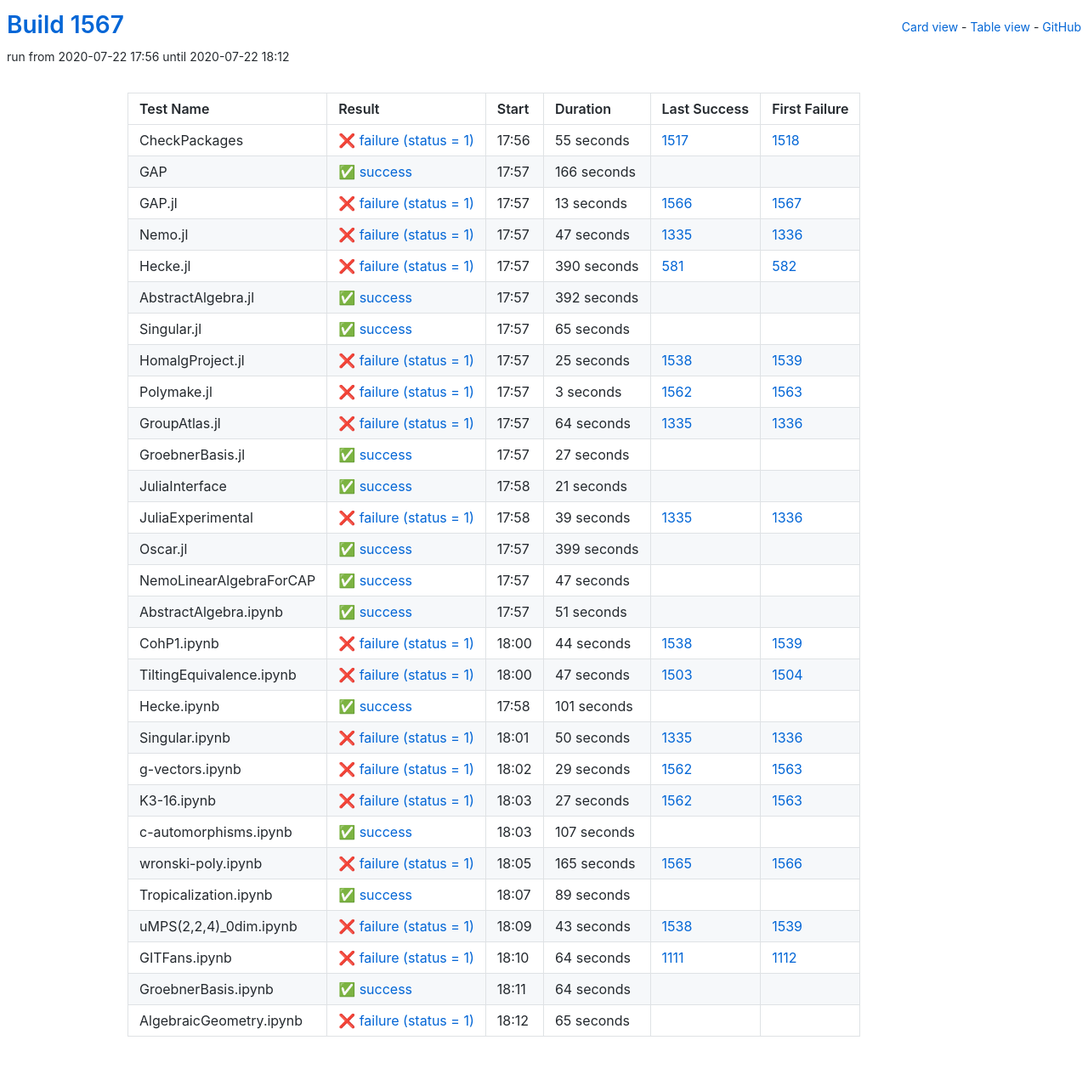
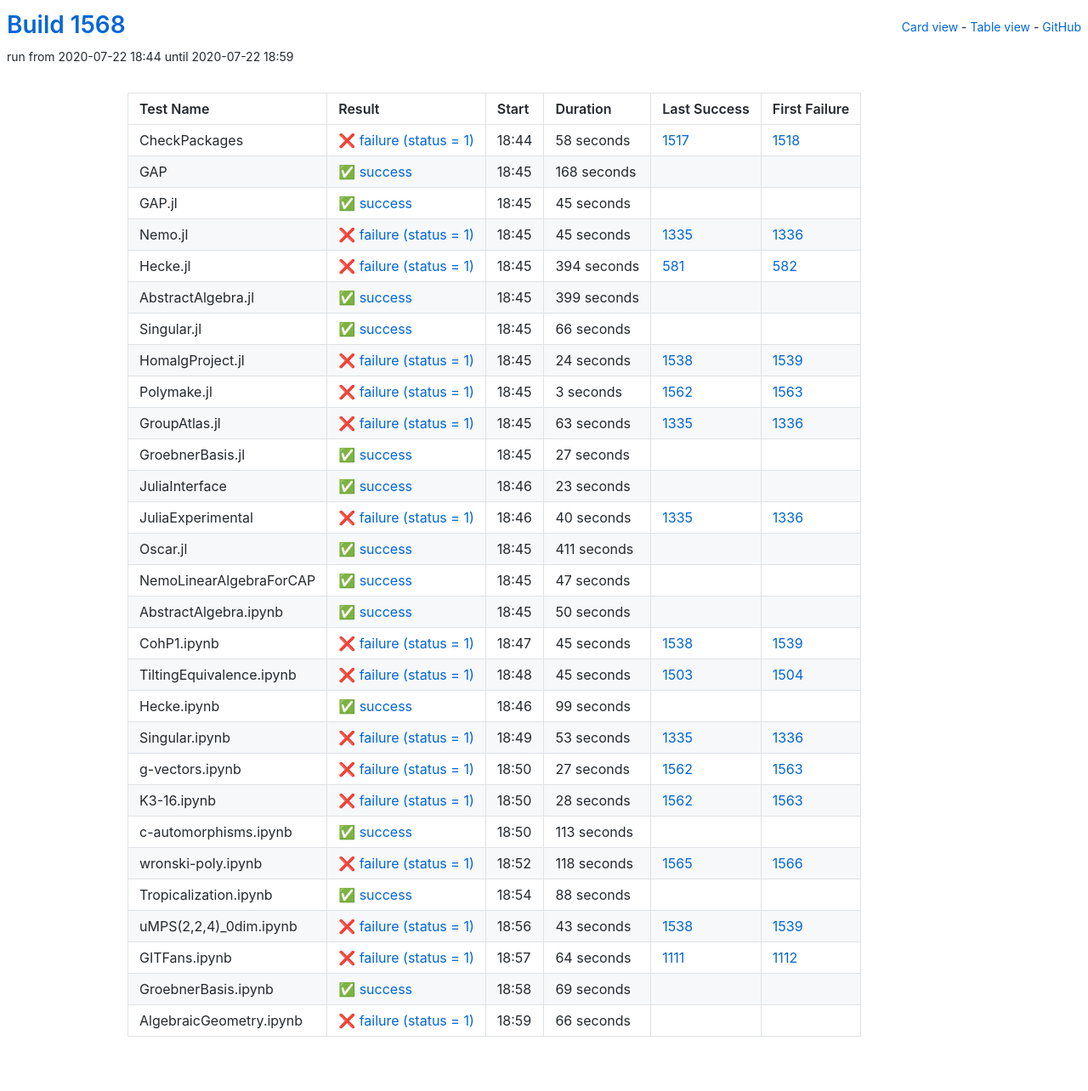
Before and after one commit to oscar-system/oscar-ci-status-1.4, a Jekyll site: the page built from table.html, in a window 1280 px wide. Shown: the whole page at 85% size. Built offline with Jekyll 4.4.1, drawn with Linux system fonts in a browser that asks for light colours.

Commit message:
Build #1568

```diff
--- a/_data/ci.yml
+++ b/_data/ci.yml
@@ -1,6 +1,6 @@
 ---
-build: 1567
-build_url: https://oscarci.mathematik.uni-kl.de/job/oscar-julia-1.4/1567/
+build: 1568
+build_url: https://oscarci.mathematik.uni-kl.de/job/oscar-julia-1.4/1568/
 job: oscar-julia-1.4
 organization: oscar-system
 repo: oscar-ci-status-1.4
@@ -8,104 +8,104 @@ repourl: https://github.com/oscar-system/oscar-ci-status-1.4
 tests:
 - name: CheckPackages
   id: checkpackages
-  log: https://oscarci.mathematik.uni-kl.de/job/oscar-julia-1.4/1567/artifact/logs/build-1567/CheckPackages.log
-  start: 2020-07-22 17:56
+  log: https://oscarci.mathematik.uni-kl.de/job/oscar-julia-1.4/1568/artifact/logs/build-1568/CheckPackages.log
+  start: 2020-07-22 18:44
   success: false
   exitcode: 1
   status: failure
-  duration: 55
+  duration: 58
   last_success: 1517
   last_success_url: https://oscarci.mathematik.uni-kl.de/job/oscar-julia-1.4/1517/
   first_failure: 1518
   first_failure_url: https://oscarci.mathematik.uni-kl.de/job/oscar-julia-1.4/1518/
 - name: GAP
   id: gap
-  log: https://oscarci.mathematik.uni-kl.de/job/oscar-julia-1.4/1567/artifact/logs/build-1567/GAP.log
-  start: 2020-07-22 17:57
+  log: https://oscarci.mathematik.uni-kl.de/job/oscar-julia-1.4/1568/artifact/logs/build-1568/GAP.log
+  start: 2020-07-22 18:45
   success: true
   exitcode: 0
   status: success
-  duration: 166
+  duration: 168
   last_success: false
   last_success_url:
   first_failure: false
   first_failure_url:
 - name: GAP.jl
   id: gap-jl
-  log: https://oscarci.mathematik.uni-kl.de/job/oscar-julia-1.4/1567/artifact/logs/build-1567/GAP.jl.log
-  start: 2020-07-22 17:57
+  log: https://oscarci.mathematik.uni-kl.de/job/oscar-julia-1.4/1568/artifact/logs/build-1568/GAP.jl.log
+  start: 2020-07-22 18:45
+  success: true
+  exitcode: 0
+  status: success
+  duration: 45
+  last_success: false
+  last_success_url:
+  first_failure: false
+  first_failure_url:
+- name: Nemo.jl
+  id: nemo-jl
+  log: https://oscarci.mathematik.uni-kl.de/job/oscar-julia-1.4/1568/artifact/logs/build-1568/Nemo.jl.log
+  start: 2020-07-22 18:45
   success: false
   exitcode: 1
   status: failure
-  duration: 13
-  last_success: 1566
-  last_success_url: https://oscarci.mathematik.uni-kl.de/job/oscar-julia-1.4/1566/
-  first_failure: 1567
-  first_failure_url: https://oscarci.mathematik.uni-kl.de/job/oscar-julia-1.4/1567/
-- name: Nemo.jl
-  id: nemo-jl
-  log: https://oscarci.mathematik.uni-kl.de/job/oscar-julia-1.4/1567/artifact/logs/build-1567/Nemo.jl.log
-  start: 2020-07-22 17:57
-  success: false
-  exitcode: 1
-  status: failure
-  duration: 47
+  duration: 45
   last_success: 1335
   last_success_url: https://oscarci.mathematik.uni-kl.de/job/oscar-julia-1.4/1335/
   first_failure: 1336
   first_failure_url: https://oscarci.mathematik.uni-kl.de/job/oscar-julia-1.4/1336/
 - name: Hecke.jl
   id: hecke-jl
-  log: https://oscarci.mathematik.uni-kl.de/job/oscar-julia-1.4/1567/artifact/logs/build-1567/Hecke.jl.log
-  start: 2020-07-22 17:57
+  log: https://oscarci.mathematik.uni-kl.de/job/oscar-julia-1.4/1568/artifact/logs/build-1568/Hecke.jl.log
+  start: 2020-07-22 18:45
   success: false
   exitcode: 1
   status: failure
-  duration: 390
+  duration: 394
   last_success: 581
   last_success_url: https://oscarci.mathematik.uni-kl.de/job/oscar-julia-1.4/581/
   first_failure: 582
   first_failure_url: https://oscarci.mathematik.uni-kl.de/job/oscar-julia-1.4/582/
 - name: AbstractAlgebra.jl
   id: abstractalgebra-jl
-  log: https://oscarci.mathematik.uni-kl.de/job/oscar-julia-1.4/1567/artifact/logs/build-1567/AbstractAlgebra.jl.log
-  start: 2020-07-22 17:57
+  log: https://oscarci.mathematik.uni-kl.de/job/oscar-julia-1.4/1568/artifact/logs/build-1568/AbstractAlgebra.jl.log
+  start: 2020-07-22 18:45
   success: true
   exitcode: 0
   status: success
-  duration: 392
+  duration: 399
   last_success: false
   last_success_url:
   first_failure: false
   first_failure_url:
 - name: Singular.jl
   id: singular-jl
-  log: https://oscarci.mathematik.uni-kl.de/job/oscar-julia-1.4/1567/artifact/logs/build-1567/Singular.jl.log
-  start: 2020-07-22 17:57
+  log: https://oscarci.mathematik.uni-kl.de/job/oscar-julia-1.4/1568/artifact/logs/build-1568/Singular.jl.log
+  start: 2020-07-22 18:45
   success: true
   exitcode: 0
   status: success
-  duration: 65
+  duration: 66
   last_success: false
   last_success_url:
   first_failure: false
   first_failure_url:
 - name: HomalgProject.jl
   id: homalgproject-jl
-  log: https://oscarci.mathematik.uni-kl.de/job/oscar-julia-1.4/1567/artifact/logs/build-1567/HomalgProject.jl.log
-  start: 2020-07-22 17:57
+  log: https://oscarci.mathematik.uni-kl.de/job/oscar-julia-1.4/1568/artifact/logs/build-1568/HomalgProject.jl.log
+  start: 2020-07-22 18:45
   success: false
   exitcode: 1
   status: failure
-  duration: 25
+  duration: 24
   last_success: 1538
   last_success_url: https://oscarci.mathematik.uni-kl.de/job/oscar-julia-1.4/1538/
   first_failure: 1539
   first_failure_url: https://oscarci.mathematik.uni-kl.de/job/oscar-julia-1.4/1539/
 - name: Polymake.jl
   id: polymake-jl
-  log: https://oscarci.mathematik.uni-kl.de/job/oscar-julia-1.4/1567/artifact/logs/build-1567/Polymake.jl.log
-  start: 2020-07-22 17:57
+  log: https://oscarci.mathematik.uni-kl.de/job/oscar-julia-1.4/1568/artifact/logs/build-1568/Polymake.jl.log
+  start: 2020-07-22 18:45
   success: false
   exitcode: 1
   status: failure
@@ -116,20 +116,20 @@ tests:
   first_failure_url: https://oscarci.mathematik.uni-kl.de/job/oscar-julia-1.4/1563/
 - name: GroupAtlas.jl
   id: groupatlas-jl
-  log: https://oscarci.mathematik.uni-kl.de/job/oscar-julia-1.4/1567/artifact/logs/build-1567/GroupAtlas.jl.log
-  start: 2020-07-22 17:57
+  log: https://oscarci.mathematik.uni-kl.de/job/oscar-julia-1.4/1568/artifact/logs/build-1568/GroupAtlas.jl.log
+  start: 2020-07-22 18:45
   success: false
   exitcode: 1
   status: failure
-  duration: 64
+  duration: 63
   last_success: 1335
   last_success_url: https://oscarci.mathematik.uni-kl.de/job/oscar-julia-1.4/1335/
   first_failure: 1336
   first_failure_url: https://oscarci.mathematik.uni-kl.de/job/oscar-julia-1.4/1336/
 - name: GroebnerBasis.jl
   id: groebnerbasis-jl
-  log: https://oscarci.mathematik.uni-kl.de/job/oscar-julia-1.4/1567/artifact/logs/build-1567/GroebnerBasis.jl.log
-  start: 2020-07-22 17:57
+  log: https://oscarci.mathematik.uni-kl.de/job/oscar-julia-1.4/1568/artifact/logs/build-1568/GroebnerBasis.jl.log
+  start: 2020-07-22 18:45
   success: true
   exitcode: 0
   status: success
@@ -140,44 +140,44 @@ tests:
   first_failure_url:
 - name: JuliaInterface
   id: juliainterface
-  log: https://oscarci.mathematik.uni-kl.de/job/oscar-julia-1.4/1567/artifact/logs/build-1567/JuliaInterface.log
-  start: 2020-07-22 17:58
+  log: https://oscarci.mathematik.uni-kl.de/job/oscar-julia-1.4/1568/artifact/logs/build-1568/JuliaInterface.log
+  start: 2020-07-22 18:46
   success: true
   exitcode: 0
   status: success
-  duration: 21
+  duration: 23
   last_success: false
   last_success_url:
   first_failure: false
   first_failure_url:
 - name: JuliaExperimental
   id: juliaexperimental
-  log: https://oscarci.mathematik.uni-kl.de/job/oscar-julia-1.4/1567/artifact/logs/build-1567/JuliaExperimental.log
-  start: 2020-07-22 17:58
+  log: https://oscarci.mathematik.uni-kl.de/job/oscar-julia-1.4/1568/artifact/logs/build-1568/JuliaExperimental.log
+  start: 2020-07-22 18:46
   success: false
   exitcode: 1
   status: failure
-  duration: 39
+  duration: 40
   last_success: 1335
   last_success_url: https://oscarci.mathematik.uni-kl.de/job/oscar-julia-1.4/1335/
   first_failure: 1336
   first_failure_url: https://oscarci.mathematik.uni-kl.de/job/oscar-julia-1.4/1336/
 - name: Oscar.jl
   id: oscar-jl
-  log: https://oscarci.mathematik.uni-kl.de/job/oscar-julia-1.4/1567/artifact/logs/build-1567/Oscar.jl.log
-  start: 2020-07-22 17:57
+  log: https://oscarci.mathematik.uni-kl.de/job/oscar-julia-1.4/1568/artifact/logs/build-1568/Oscar.jl.log
+  start: 2020-07-22 18:45
   success: true
   exitcode: 0
   status: success
-  duration: 399
+  duration: 411
   last_success: false
   last_success_url:
   first_failure: false
   first_failure_url:
 - name: NemoLinearAlgebraForCAP
   id: nemolinearalgebraforcap
-  log: https://oscarci.mathematik.uni-kl.de/job/oscar-julia-1.4/1567/artifact/logs/build-1567/NemoLinearAlgebraForCAP.log
-  start: 2020-07-22 17:57
+  log: https://oscarci.mathematik.uni-kl.de/job/oscar-julia-1.4/1568/artifact/logs/build-1568/NemoLinearAlgebraForCAP.log
+  start: 2020-07-22 18:45
   success: true
   exitcode: 0
   status: success
@@ -188,80 +188,68 @@ tests:
   first_failure_url:
 - name: AbstractAlgebra.ipynb
   id: abstractalgebra-ipynb
-  log: https://oscarci.mathematik.uni-kl.de/job/oscar-julia-1.4/1567/artifact/logs/build-1567/AbstractAlgebra.ipynb.log
-  start: 2020-07-22 17:57
+  log: https://oscarci.mathematik.uni-kl.de/job/oscar-julia-1.4/1568/artifact/logs/build-1568/AbstractAlgebra.ipynb.log
+  start: 2020-07-22 18:45
   success: true
   exitcode: 0
   status: success
-  duration: 51
+  duration: 50
   last_success: false
   last_success_url:
   first_failure: false
   first_failure_url:
 - name: CohP1.ipynb
   id: cohp1-ipynb
-  log: https://oscarci.mathematik.uni-kl.de/job/oscar-julia-1.4/1567/artifact/logs/build-1567/CohP1.ipynb.log
-  start: 2020-07-22 18:00
+  log: https://oscarci.mathematik.uni-kl.de/job/oscar-julia-1.4/1568/artifact/logs/build-1568/CohP1.ipynb.log
+  start: 2020-07-22 18:47
   success: false
   exitcode: 1
   status: failure
-  duration: 44
+  duration: 45
   last_success: 1538
   last_success_url: https://oscarci.mathematik.uni-kl.de/job/oscar-julia-1.4/1538/
   first_failure: 1539
   first_failure_url: https://oscarci.mathematik.uni-kl.de/job/oscar-julia-1.4/1539/
 - name: TiltingEquivalence.ipynb
   id: tiltingequivalence-ipynb
-  log: https://oscarci.mathematik.uni-kl.de/job/oscar-julia-1.4/1567/artifact/logs/build-1567/TiltingEquivalence.ipynb.log
-  start: 2020-07-22 18:00
+  log: https://oscarci.mathematik.uni-kl.de/job/oscar-julia-1.4/1568/artifact/logs/build-1568/TiltingEquivalence.ipynb.log
+  start: 2020-07-22 18:48
   success: false
   exitcode: 1
   status: failure
-  duration: 47
+  duration: 45
   last_success: 1503
   last_success_url: https://oscarci.mathematik.uni-kl.de/job/oscar-julia-1.4/1503/
   first_failure: 1504
   first_failure_url: https://oscarci.mathematik.uni-kl.de/job/oscar-julia-1.4/1504/
 - name: Hecke.ipynb
   id: hecke-ipynb
-  log: https://oscarci.mathematik.uni-kl.de/job/oscar-julia-1.4/1567/artifact/logs/build-1567/Hecke.ipynb.log
-  start: 2020-07-22 17:58
+  log: https://oscarci.mathematik.uni-kl.de/job/oscar-julia-1.4/1568/artifact/logs/build-1568/Hecke.ipynb.log
+  start: 2020-07-22 18:46
   success: true
   exitcode: 0
   status: success
-  duration: 101
+  duration: 99
   last_success: false
   last_success_url:
   first_failure: false
   first_failure_url:
 - name: Singular.ipynb
   id: singular-ipynb
-  log: https://oscarci.mathematik.uni-kl.de/job/oscar-julia-1.4/1567/artifact/logs/build-1567/Singular.ipynb.log
-  start: 2020-07-22 18:01
+  log: https://oscarci.mathematik.uni-kl.de/job/oscar-julia-1.4/1568/artifact/logs/build-1568/Singular.ipynb.log
+  start: 2020-07-22 18:49
   success: false
   exitcode: 1
   status: failure
-  duration: 50
+  duration: 53
   last_success: 1335
   last_success_url: https://oscarci.mathematik.uni-kl.de/job/oscar-julia-1.4/1335/
   first_failure: 1336
   first_failure_url: https://oscarci.mathematik.uni-kl.de/job/oscar-julia-1.4/1336/
 - name: g-vectors.ipynb
   id: g-vectors-ipynb
-  log: https://oscarci.mathematik.uni-kl.de/job/oscar-julia-1.4/1567/artifact/logs/build-1567/g-vectors.ipynb.log
-  start: 2020-07-22 18:02
-  success: false
-  exitcode: 1
-  status: failure
-  duration: 29
-  last_success: 1562
-  last_success_url: https://oscarci.mathematik.uni-kl.de/job/oscar-julia-1.4/1562/
-  first_failure: 1563
-  first_failure_url: https://oscarci.mathematik.uni-kl.de/job/oscar-julia-1.4/1563/
-- name: K3-16.ipynb
-  id: k3-16-ipynb
-  log: https://oscarci.mathematik.uni-kl.de/job/oscar-julia-1.4/1567/artifact/logs/build-1567/K3-16.ipynb.log
-  start: 2020-07-22 18:03
+  log: https://oscarci.mathematik.uni-kl.de/job/oscar-julia-1.4/1568/artifact/logs/build-1568/g-vectors.ipynb.log
+  start: 2020-07-22 18:50
   success: false
   exitcode: 1
   status: failure
@@ -270,46 +258,58 @@ tests:
   last_success_url: https://oscarci.mathematik.uni-kl.de/job/oscar-julia-1.4/1562/
   first_failure: 1563
   first_failure_url: https://oscarci.mathematik.uni-kl.de/job/oscar-julia-1.4/1563/
+- name: K3-16.ipynb
+  id: k3-16-ipynb
+  log: https://oscarci.mathematik.uni-kl.de/job/oscar-julia-1.4/1568/artifact/logs/build-1568/K3-16.ipynb.log
+  start: 2020-07-22 18:50
+  success: false
+  exitcode: 1
+  status: failure
+  duration: 28
+  last_success: 1562
+  last_success_url: https://oscarci.mathematik.uni-kl.de/job/oscar-julia-1.4/1562/
+  first_failure: 1563
+  first_failure_url: https://oscarci.mathematik.uni-kl.de/job/oscar-julia-1.4/1563/
 - name: c-automorphisms.ipynb
   id: c-automorphisms-ipynb
-  log: https://oscarci.mathematik.uni-kl.de/job/oscar-julia-1.4/1567/artifact/logs/build-1567/c-automorphisms.ipynb.log
-  start: 2020-07-22 18:03
+  log: https://oscarci.mathematik.uni-kl.de/job/oscar-julia-1.4/1568/artifact/logs/build-1568/c-automorphisms.ipynb.log
+  start: 2020-07-22 18:50
   success: true
   exitcode: 0
   status: success
-  duration: 107
+  duration: 113
   last_success: false
   last_success_url:
   first_failure: false
   first_failure_url:
 - name: wronski-poly.ipynb
   id: wronski-poly-ipynb
-  log: https://oscarci.mathematik.uni-kl.de/job/oscar-julia-1.4/1567/artifact/logs/build-1567/wronski-poly.ipynb.log
-  start: 2020-07-22 18:05
+  log: https://oscarci.mathematik.uni-kl.de/job/oscar-julia-1.4/1568/artifact/logs/build-1568/wronski-poly.ipynb.log
+  start: 2020-07-22 18:52
   success: false
   exitcode: 1
   status: failure
-  duration: 165
+  duration: 118
   last_success: 1565
   last_success_url: https://oscarci.mathematik.uni-kl.de/job/oscar-julia-1.4/1565/
   first_failure: 1566
   first_failure_url: https://oscarci.mathematik.uni-kl.de/job/oscar-julia-1.4/1566/
 - name: Tropicalization.ipynb
   id: tropicalization-ipynb
-  log: https://oscarci.mathematik.uni-kl.de/job/oscar-julia-1.4/1567/artifact/logs/build-1567/Tropicalization.ipynb.log
-  start: 2020-07-22 18:07
+  log: https://oscarci.mathematik.uni-kl.de/job/oscar-julia-1.4/1568/artifact/logs/build-1568/Tropicalization.ipynb.log
+  start: 2020-07-22 18:54
   success: true
   exitcode: 0
   status: success
-  duration: 89
+  duration: 88
   last_success: false
   last_success_url:
   first_failure: false
   first_failure_url:
 - name: uMPS(2,2,4)_0dim.ipynb
   id: umps-2-2-4-0dim-ipynb
-  log: https://oscarci.mathematik.uni-kl.de/job/oscar-julia-1.4/1567/artifact/logs/build-1567/uMPS-2-2-4-_0dim.ipynb.log
-  start: 2020-07-22 18:09
+  log: https://oscarci.mathematik.uni-kl.de/job/oscar-julia-1.4/1568/artifact/logs/build-1568/uMPS-2-2-4-_0dim.ipynb.log
+  start: 2020-07-22 18:56
   success: false
   exitcode: 1
   status: failure
@@ -320,8 +320,8 @@ tests:
   first_failure_url: https://oscarci.mathematik.uni-kl.de/job/oscar-julia-1.4/1539/
 - name: GITFans.ipynb
   id: gitfans-ipynb
-  log: https://oscarci.mathematik.uni-kl.de/job/oscar-julia-1.4/1567/artifact/logs/build-1567/GITFans.ipynb.log
-  start: 2020-07-22 18:10
+  log: https://oscarci.mathematik.uni-kl.de/job/oscar-julia-1.4/1568/artifact/logs/build-1568/GITFans.ipynb.log
+  start: 2020-07-22 18:57
   success: false
   exitcode: 1
   status: failure
@@ -332,24 +332,24 @@ tests:
   first_failure_url: https://oscarci.mathematik.uni-kl.de/job/oscar-julia-1.4/1112/
 - name: GroebnerBasis.ipynb
   id: groebnerbasis-ipynb
-  log: https://oscarci.mathematik.uni-kl.de/job/oscar-julia-1.4/1567/artifact/logs/build-1567/GroebnerBasis.ipynb.log
-  start: 2020-07-22 18:11
+  log: https://oscarci.mathematik.uni-kl.de/job/oscar-julia-1.4/1568/artifact/logs/build-1568/GroebnerBasis.ipynb.log
+  start: 2020-07-22 18:58
   success: true
   exitcode: 0
   status: success
-  duration: 64
+  duration: 69
   last_success: false
   last_success_url:
   first_failure: false
   first_failure_url:
 - name: AlgebraicGeometry.ipynb
   id: algebraicgeometry-ipynb
-  log: https://oscarci.mathematik.uni-kl.de/job/oscar-julia-1.4/1567/artifact/logs/build-1567/AlgebraicGeometry.ipynb.log
-  start: 2020-07-22 18:12
+  log: https://oscarci.mathematik.uni-kl.de/job/oscar-julia-1.4/1568/artifact/logs/build-1568/AlgebraicGeometry.ipynb.log
+  start: 2020-07-22 18:59
   success: false
   exitcode: 1
   status: failure
-  duration: 65
+  duration: 66
   last_success: false
   last_success_url:
   first_failure: false
```
Also changed, not shown: README.md.
